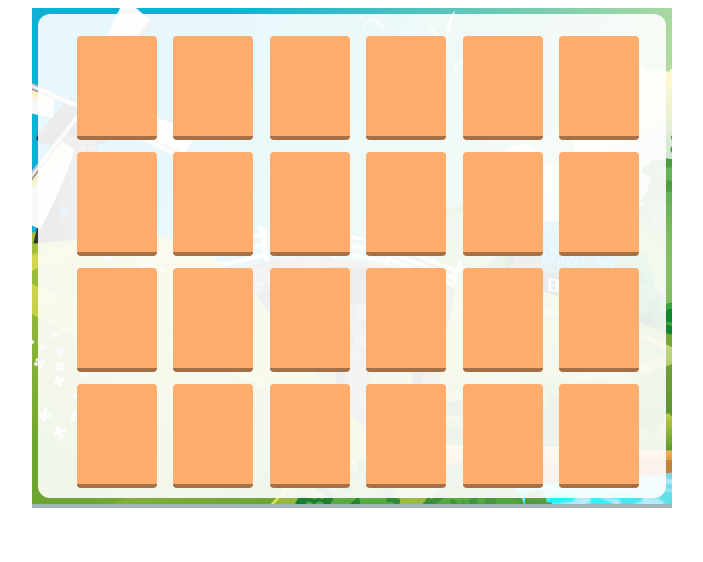
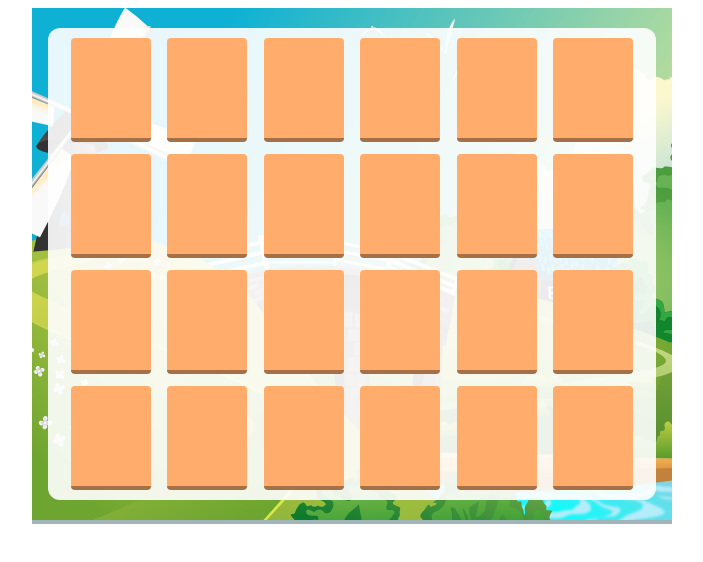
Before and after one commit to pofigoon/memogame, a plain HTML site: page index.html in a window 1280 px wide. Both pictures are taken after a click on the element "START". Shown: the whole page, without its empty margins (288-991 px from the left). Drawn offline with Linux system fonts and the light colour scheme.

Commit message:
[update] minor updates

```diff
--- a/css/memo.css
+++ b/css/memo.css
@@ -3,9 +3,9 @@ body {
 }
 
 .axgame-wrapper {
-      margin:auto;
-    width: 640px;
-    height:480px;
+  margin:auto;
+  width: 640px;
+  height:480px;
 }
 
 .axgame {
@@ -18,7 +18,7 @@ body {
     border-bottom: 4px solid #A1B4B9;
     margin-top: 5%;
     position: relative;
-    padding: 6px;
+    padding: 16px;
     overflow: hidden;
     text-align: center;
     background: url(../img/bg.png) center no-repeat;
@@ -77,6 +77,10 @@ body {
     margin-top: 12px;
     cursor: pointer;
 }
+.axgame .axplay .container{
+    margin-left: -12px;
+    margin-top: -12px;
+}
 
 .axgame .card.flipped {
     cursor: default;
--- a/index.html
+++ b/index.html
@@ -1,7 +1,7 @@
 <!DOCTYPE html>
 <html>
 <head>
-    <title>FlyApps Responsive Multiselect Demo</title>
+    <title>simple MEMO game</title>
     <style type="text/css">
         @import "css/memo.css" all; /* core css */
     </style>
--- a/js/core.js
+++ b/js/core.js
@@ -187,7 +187,7 @@ var _self, _config, _data, _canvas;
 
         $.each(cardsArray, function(i, e){
             cnt++;
-            _canvas.find(".axplay").append(_tpl.card.replace(/{ID}/g,e[1]).replace(/{BACK}/g, e[0]).replace(/{FRONT}/g, (_config._debug ? e[1] : "")).replace("{CARD_ID}", cnt));
+            _canvas.find(".axplay .container").append(_tpl.card.replace(/{ID}/g,e[1]).replace(/{BACK}/g, e[0]).replace(/{FRONT}/g, (_config._debug ? e[1] : "")).replace("{CARD_ID}", cnt));
         });}
 
     dropError = function(msg){
```
